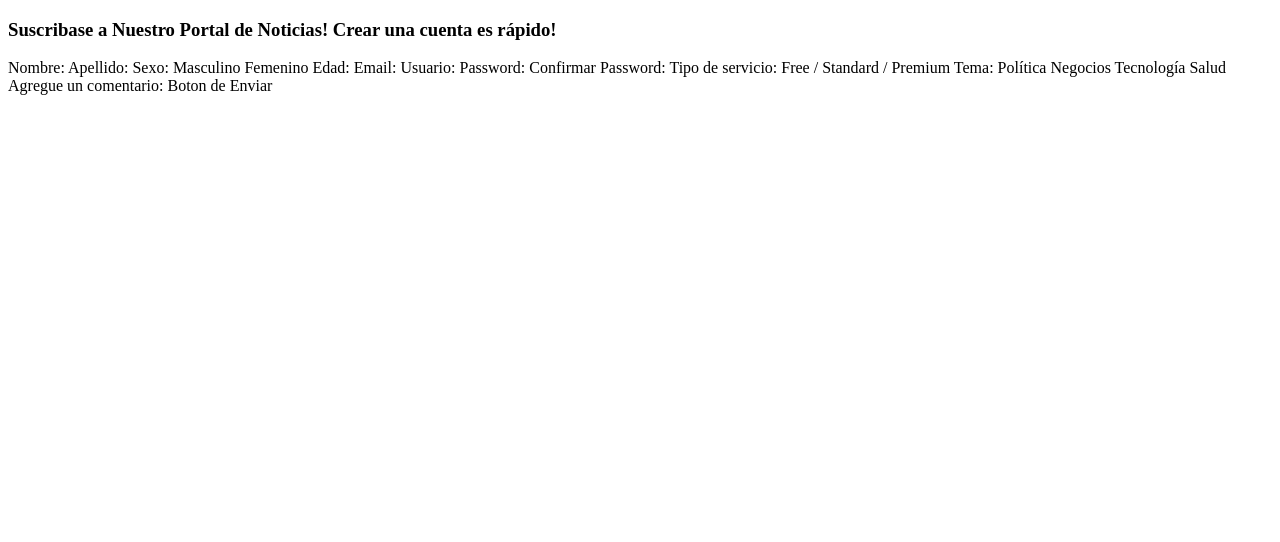
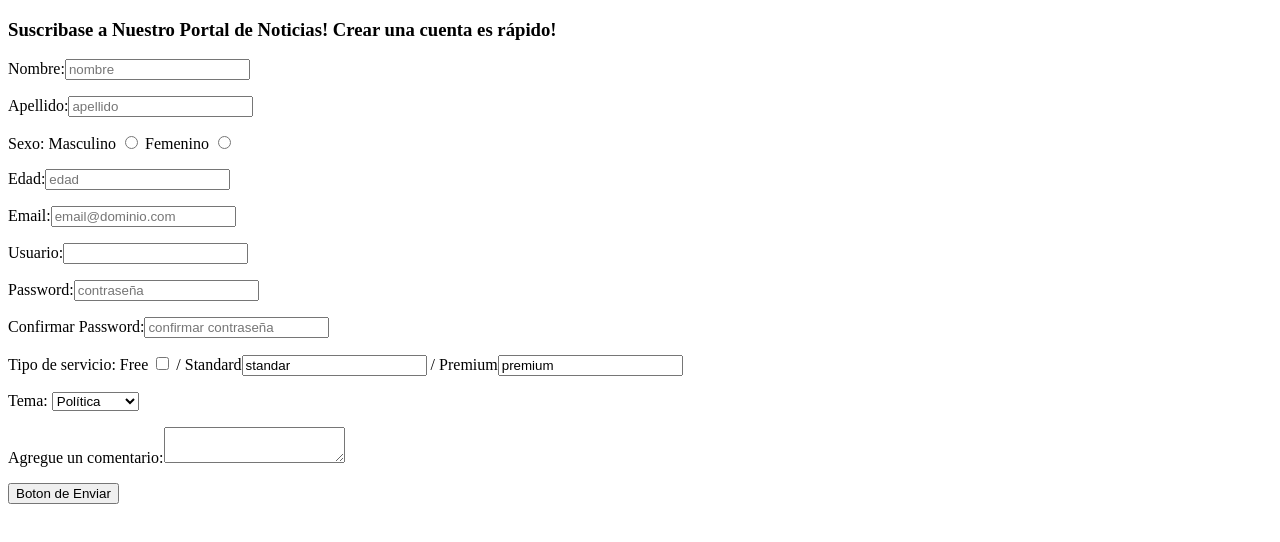
Before and after one commit to UCC-LabCompu2/ejercicios2022-ossanaTomas, a plain HTML site: page Ejercicios-HTML/ej_formulario.html in a window 1280 px wide. Drawn offline with Linux system fonts and the light colour scheme.

```diff
--- a/Ejercicios-HTML/ej_formulario.html
+++ b/Ejercicios-HTML/ej_formulario.html
@@ -18,26 +18,59 @@
     https://www.w3schools.com/html/tryit.asp?filename=tryhtml_elem_output-->
 
 <h3>Suscribase a Nuestro Portal de Noticias! Crear una cuenta es rápido!</h3>
-Nombre:
-Apellido:
-Sexo: Masculino Femenino
-Edad:
-Email:
-Usuario:
-Password:
-Confirmar Password:
 
-Tipo de servicio: Free / Standard / Premium
-Tema:
-Política
-Negocios
-Tecnología
-Salud
+<form id=" formulario suscripcion">
+    <p>
+        Nombre:<input type="text" name="nombre" placeholder="nombre">
+    </p>
+    <p>
+        Apellido:<input type="text" name="apellido" placeholder="apellido">
+    </p>
+    <p>
+        Sexo: Masculino <input type="radio" name="sexo" value="masculino" >
+        Femenino <input type="radio" name="sexo" value="femenino">
+    </p>
+    <p>
+        Edad:<input type="number" name="edad" placeholder="edad">
+    </p>
+    <p>
 
-Agregue un comentario:
+        Email:<input type="email" name="email"placeholder="email@dominio.com">
+    </p>
+    <p>
+        Usuario:<input type="text" name="usuario">
+    </p>
+    <p>
+        Password:<input type="password" name="contraseña"placeholder="contraseña">
+    </p>
+    <p>
+        Confirmar Password:<input type="password" name="confirmar contraseña"placeholder="confirmar contraseña">
+    </p>
+    <p>
+        Tipo de servicio: Free <input type="checkbox" name="tipo de sevicio" value="free">
+        / Standard<input type="checkbox " name="tipo de sevicio" value="standar">
+        / Premium<input type="checkbox " name="tipo de sevicio" value="premium">
+    </p>
+    <p>
+        Tema:
+        <select>
+            <option> Política</option>
 
-Boton de Enviar
+            <option>Negocios</option>
 
+            <option> Tecnología</option>
 
+            <option> Salud</option>
+        </select>
+    </p>
+
+    <p>
+        Agregue un comentario:<textarea > </textarea>
+    </p>
+    <p>
+        <button type="button"> Boton de Enviar</button>
+    </p>
+
+</form>
 </body>
 </html>
```
Also changed, not shown: Ejercicios-HTML/ej_tablas.html (+1 -0 lines).
